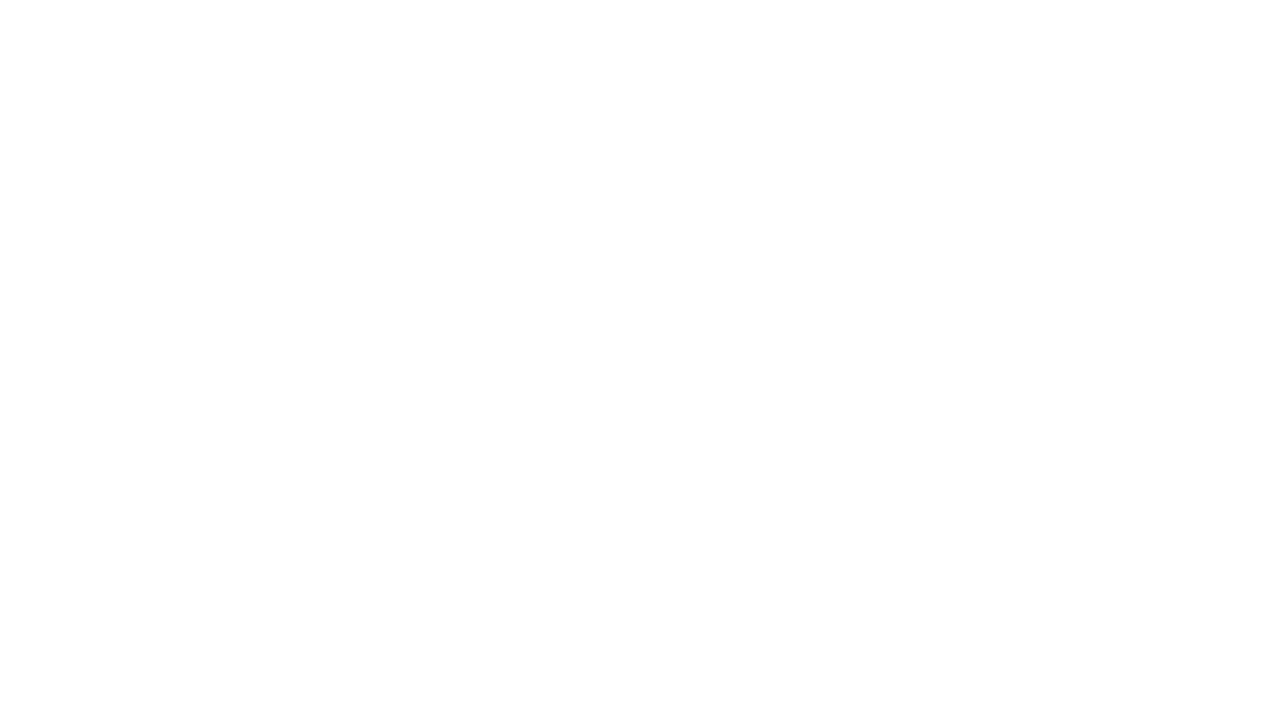
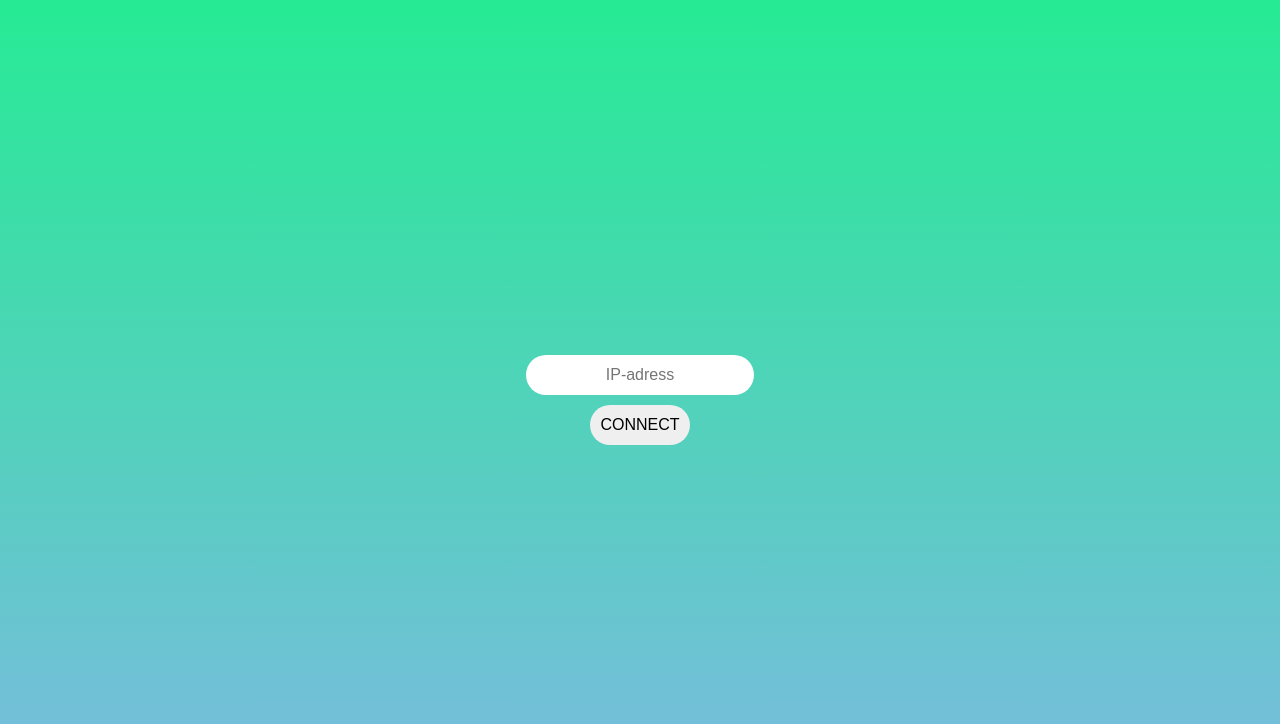
Before and after one commit to Disembleergon/NL2_Control-Panel, a React (Create React App) app: page / in a window 1280 px wide. Shown: the top 724 px of the page. Built offline with nearby package versions, Linux system fonts and the light colour scheme.

Commit message:
finished menu ui

```diff
--- a/src/components/Menu.js
+++ b/src/components/Menu.js
@@ -1,7 +1,13 @@
 import React from "react";
+import "../styles/Menu.css";
 
 function Menu() {
-  return <h1>Menu</h1>;
+  return (
+    <div className="menu">
+      <input type="text" placeholder="IP-adress" className="menuInput"></input>
+      <button className="menuButton">CONNECT</button>
+    </div>
+  );
 }
 
 export default Menu;
--- a/src/index.js
+++ b/src/index.js
@@ -1,14 +1,15 @@
-import React from 'react';
-import ReactDOM from 'react-dom';
-import './index.css';
-import * as serviceWorkerRegistration from './serviceWorkerRegistration';
-import reportWebVitals from './reportWebVitals';
+import React from "react";
+import ReactDOM from "react-dom";
+import "./index.css";
+import * as serviceWorkerRegistration from "./serviceWorkerRegistration";
+import reportWebVitals from "./reportWebVitals";
+import App from "./App";
 
 ReactDOM.render(
   <React.StrictMode>
-
+    <App />
   </React.StrictMode>,
-  document.getElementById('root')
+  document.getElementById("root")
 );
 
 // If you want your app to work offline and load faster, you can change
--- /dev/null
+++ b/src/styles/Menu.css
@@ -0,0 +1,22 @@
+body {
+  margin: 0;
+  padding: 0;
+  height: 100vh;
+  display: grid;
+  place-items: center;
+  background: linear-gradient(rgb(38, 235, 148), rgb(123, 186, 224));
+}
+
+.menu {
+  display: grid;
+  place-items: center;
+}
+
+.menu * {
+  margin: 0.4vw;
+  padding: 5%;
+  border-radius: 20px;
+  border: none;
+  text-align: center;
+  font-size: 1rem;
+}
```
